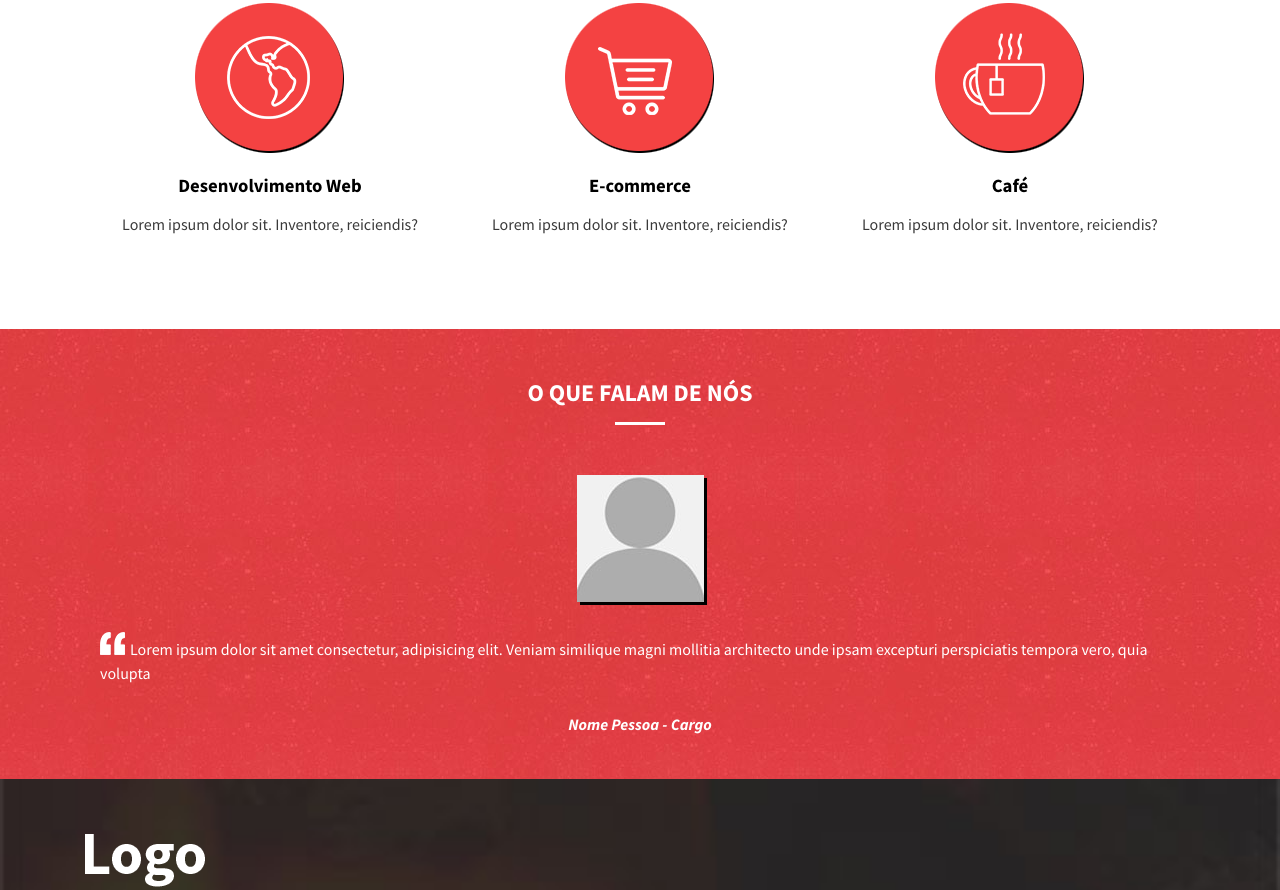
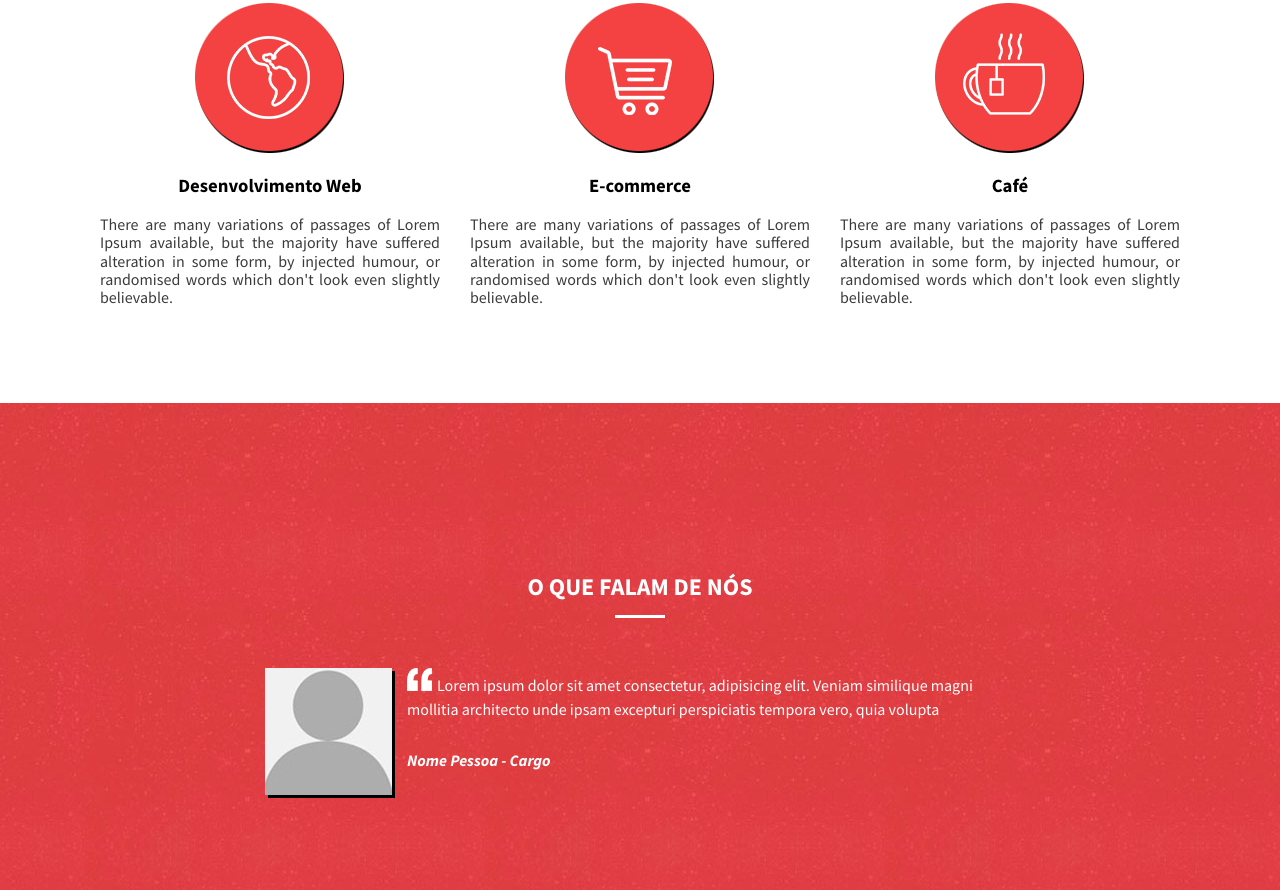
Before and after one commit to lucaswotta/website-responsive, a plain HTML site: page index.html in a window 1280 px wide. Shown: the part 943-1833 px from the top of the page. Drawn offline with Linux system fonts and the light colour scheme.

Commit message:
Depoimentos

```diff
--- a/index.html
+++ b/index.html
@@ -38,17 +38,23 @@
                 <section class="servicos__item">
                     <img src="img/icone-desenvolvimento-web.png" alt="icone planeta terra">
                     <h3>Desenvolvimento Web</h3>
-                    <p class="servicos__texto">Lorem ipsum dolor sit. Inventore, reiciendis?</p>
+                    <p class="servicos__texto">There are many variations of passages of Lorem Ipsum available, but the
+                        majority have suffered alteration in some form, by injected humour, or randomised words which
+                        don't look even slightly believable.</p>
                 </section>
                 <section class="servicos__item">
                     <img src="img/icone-carrinho-compras.png" alt="icone carrinho de compras">
                     <h3>E-commerce</h3>
-                    <p class="servicos__texto">Lorem ipsum dolor sit. Inventore, reiciendis?</p>
+                    <p class="servicos__texto">There are many variations of passages of Lorem Ipsum available, but the
+                        majority have suffered alteration in some form, by injected humour, or randomised words which
+                        don't look even slightly believable.</p>
                 </section>
                 <section class="servicos__item">
                     <img src="img/icone-cafe.png" alt="icone xícara de café">
                     <h3>Café</h3>
-                    <p class="servicos__texto">Lorem ipsum dolor sit. Inventore, reiciendis?</p>
+                    <p class="servicos__texto">There are many variations of passages of Lorem Ipsum available, but the
+                        majority have suffered alteration in some form, by injected humour, or randomised words which
+                        don't look even slightly believable.</p>
                 </section>
             </div>
         </section> <!-- Fim de seção serviços -->
--- a/sass/components/_depoimentos.scss
+++ b/sass/components/_depoimentos.scss
@@ -6,7 +6,8 @@
     padding: 30px 0;
 
     &__item {
-        padding: 0 15px;
+        max-width: 750px;
+        margin: 0 auto;
     }
 
     &__img {
@@ -35,4 +36,17 @@
         font-weight: bold;
         font-style: italic;
     }
+
+    @media(min-width: $breakpoint-md) {
+        padding: 150px 0;
+
+        &__img {
+            float: left;
+            margin-right: 15px;
+        }
+
+        &__pessoa {
+            text-align: left;
+        }
+    }
 }
--- a/sass/components/_servicos.scss
+++ b/sass/components/_servicos.scss
@@ -6,6 +6,7 @@
         text-align: center;
         padding: 0 15px;
         margin-bottom: 50px;
+        padding: 0 15px;
 
         @media(min-width: $breakpoint-md) {
             float: left;
@@ -15,6 +16,7 @@
 
     &__texto {
         color: $cor-leitura;
+        text-align: justify;
     }
 
 }
```
Also changed, not shown: css/style.css.
